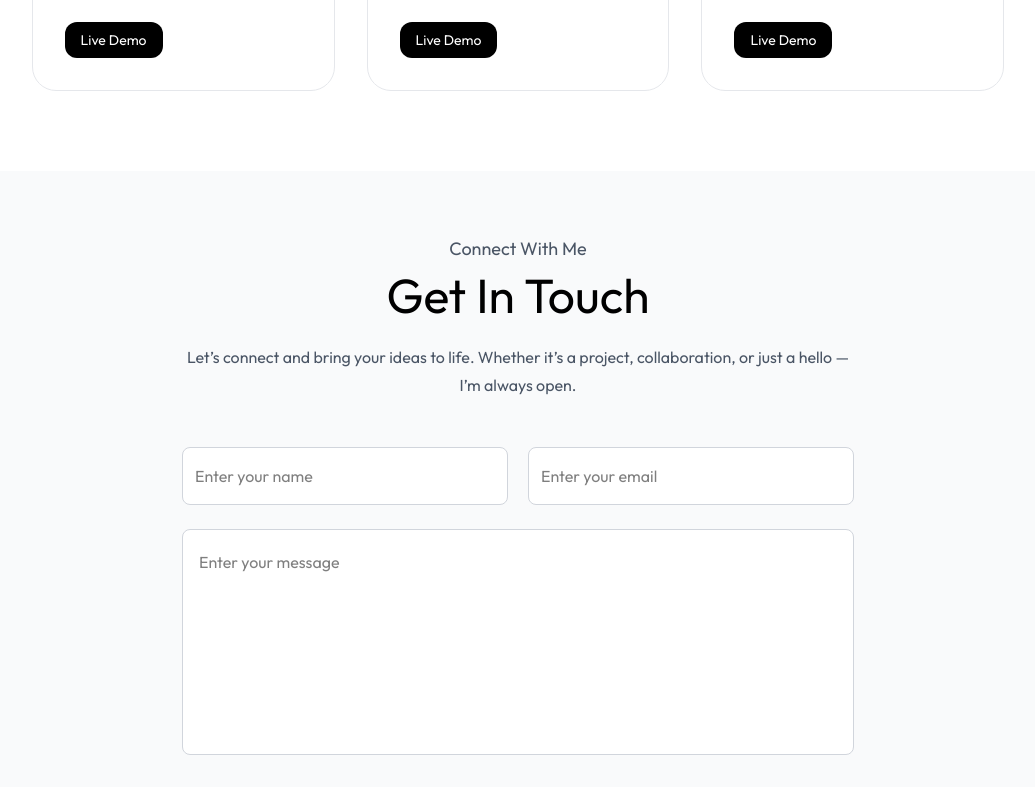
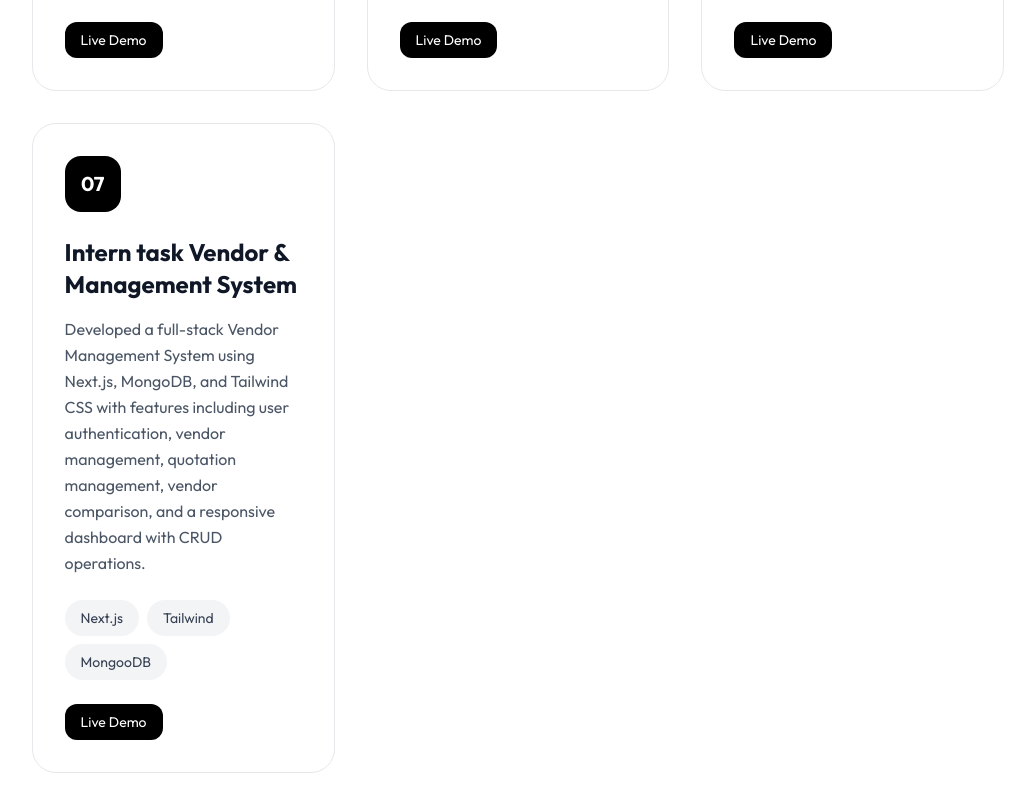
Before and after one commit to abdullahbilu2004-commits/Portfolio, a Next.js app: page / in a window 1280 px wide. Shown: the part 3840-4627 px from the top of the page, without its empty margins (122-1157 px from the left). Built offline with nearby package versions, Linux system fonts and the light colour scheme; a web font is replaced by a local one.

Commit message:
Update portfolio content

```diff
--- a/assets/assets.js
+++ b/assets/assets.js
@@ -243,4 +243,14 @@ export const workData = [
       vercel: 'https://nasa-project-ashen-kappa.vercel.app/'
     }
   },
+
+   {
+    title: 'Intern task Vendor & Management System ',
+    description:
+      'Developed a full-stack Vendor Management System using Next.js, MongoDB, and Tailwind CSS with features including user authentication, vendor management, quotation management, vendor comparison, and a responsive dashboard with CRUD operations.',
+    tech: ['Next.js', 'Tailwind', 'MongooDB'],
+     links: {
+       vercel: 'https://intern-project-two-szm9.vercel.app/'
+    }
+  },
 ]
```
